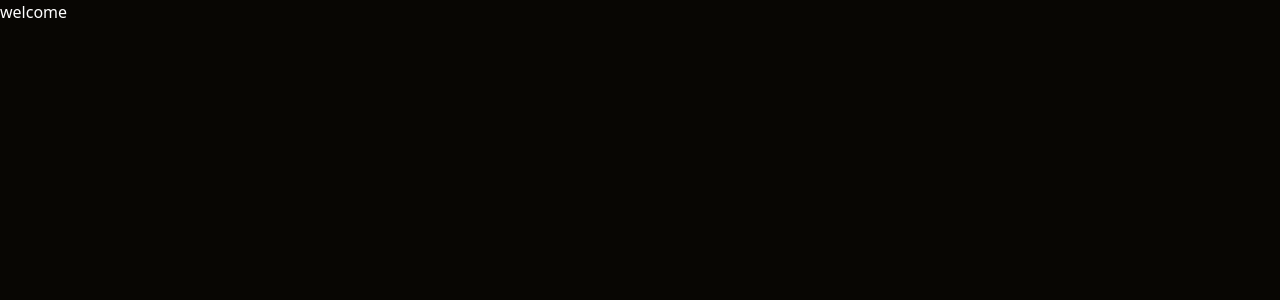
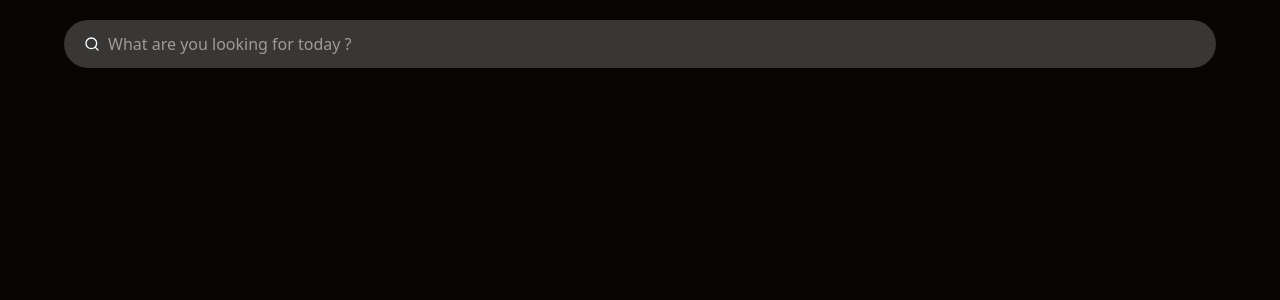
Before and after one commit to kevincalixte/wivy-ts, a Next.js app: page /welcome in a window 1280 px wide. Shown: the top 300 px of the page. Built offline with nearby package versions, Linux system fonts and the light colour scheme.

Commit message:
top: added

```diff
--- a/app/layout.tsx
+++ b/app/layout.tsx
@@ -24,7 +24,7 @@ export default function RootLayout({
   children: React.ReactNode;
 }>) {
   return (
-    <html lang="fr">
+    <html lang="fr" className="scroll-smooth">
       <body
         className={`${geistSans.variable} ${geistMono.variable} antialiased text-white bg-[#080603] font-thin`}
       >
--- a/app/welcome/page.tsx
+++ b/app/welcome/page.tsx
@@ -2,7 +2,11 @@ import React from 'react'
 
 const welcome = () => {
   return (
-    <div>welcome</div>
+    <>
+
+
+    </>
+
   )
 }
 
--- a/components/Hero/Hero.tsx
+++ b/components/Hero/Hero.tsx
@@ -20,7 +20,7 @@ export const Hero = ({ title, image }: HeroProps) => {
                 ) : (
                     <>
                         <h1 className='text-2xl'>{title}</h1>
-                        <Button onClick={() => setShowSignup(true)} className='px-8 bg-white/90'>Sign Up</Button>
+                        <Button onClick={() => { setShowSignup(true); window.scrollTo(0, 0); }} className='px-8 bg-white/90'>Sign Up</Button>
                         <IoIosArrowDown className="mt-3 text-3xl animate-bounce" />
                     </>
                 )
--- a/components/Nav/Top.tsx
+++ b/components/Nav/Top.tsx
@@ -1,22 +1,48 @@
 'use client';
 import Link from "next/link";
 import { usePathname } from "next/navigation";
+import { FiSearch } from "react-icons/fi";
 
 type TopProps = {
   logo: string;
 }
 export const Top = ({ logo }: TopProps) => {
   const pathname = usePathname();
+  const isHome = pathname === '/';
   const isWelcome = pathname === '/welcome';
+  const isMessage = pathname === '/message';
 
   return (
-    <>
-      {isWelcome ? '' :
-        // Page Principale
-        <div className='absolute w-full h-15 bg-linear-to-b from-black/85'>
-          <Link href={'/'}><img className='w-10 m-3' src={logo} alt="" /></Link>
-        </div>
-      }
-    </>
+    <div className="flex justify-center">
+
+      <nav className={`
+         ${isHome ? 'absolute w-full h-15 bg-linear-to-b from-black/85' : ''}
+         ${!isHome ? 'mt-5' : ''}
+         ${isWelcome ? 'py-3 fixed flex pl-5 items-center w-[90%] h-12 rounded-full backdrop-blur bg-white/20 text-white' : ''}
+         ${isMessage ? '' : ''}
+
+        `}>
+
+        {/* Page Home */}
+        {isHome && (
+          <Link href={'/'}>
+            <img className='w-10 m-3' src={logo} alt="" />
+          </Link>
+        )}
+
+        {/* Page Welcome */}
+        {isWelcome && (
+          <Link href={'/'} className=''>
+            <span className='flex items-center gap-2'>
+              <FiSearch />
+              <p className='text-md opacity-50'>What are you looking for today ?</p>
+            </span>
+          </Link>
+        )}
+
+
+      </nav>
+
+    </div >
   )
 }
```
